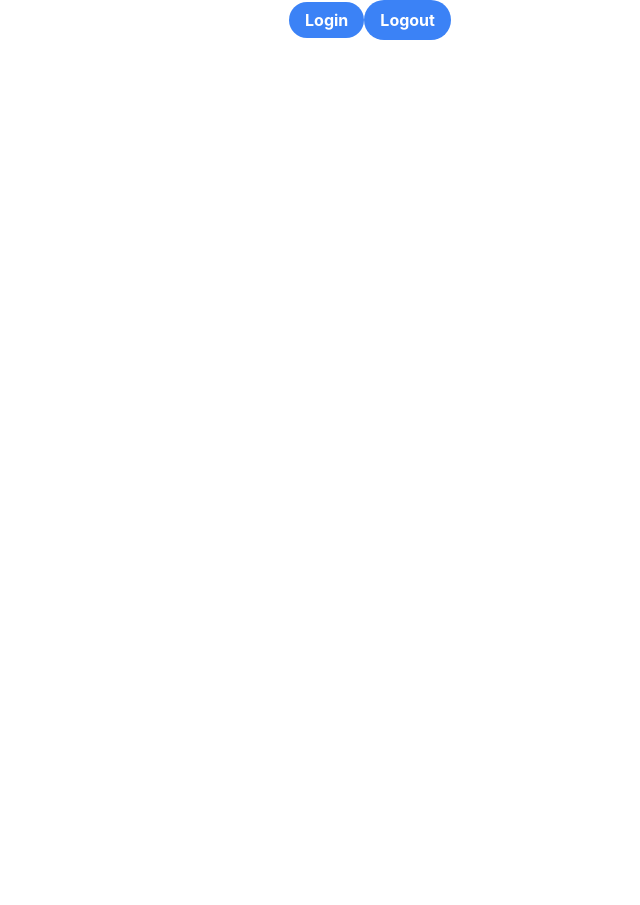
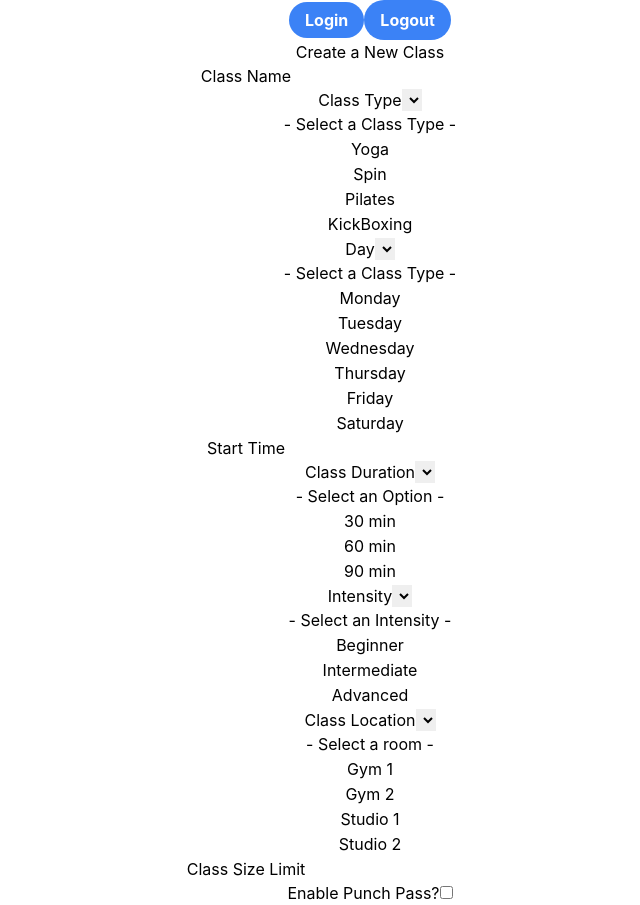
Before and after one commit to Build-Week-Anywhere-Fitness-Team-6/font-end, a React (Create React App) app in the folder front/: page /dashboard-instructor/form in a window 1280 px wide. Shown: the whole page, without its empty margins (270-910 px from the left). Before the commit the page ends 800 px from the top, so only its background shows below. Built offline with nearby package versions, Linux system fonts and the light colour scheme.

Commit message:
created form structure for Instructor form. labels and inputs created, no functionality is present.

```diff
--- a/front/src/components/InstructorForm.js
+++ b/front/src/components/InstructorForm.js
@@ -1,9 +1,125 @@
 import React from 'react';
 
 function InstructorForm(props) {
+
     return (
-        <div>
-
+        <div className="formContainer">
+            <div>
+                <h2>Create a New Class</h2>
+                <label>Class Name
+                    <input
+                    // value={values.name}
+                    // onChange={onChange}
+                    name='name'
+                    type='text'
+                    />
+                </label>
+            </div>
+            <div>
+                <label> Class Type
+                    <select
+                        // value={values.type}
+                        // onChange={onChange}
+                        name='type'
+                    />
+                    <option value=''>- Select a Class Type -</option>
+                    <option value='yoga'>Yoga</option>
+                    <option value='spin'>Spin</option>
+                    <option value='pilates'>Pilates</option>
+                    <option value='kickboxing'>KickBoxing</option>
+                </label>
+            </div>
+            <div>
+                 {/* Dropdown */}
+                <label> Day
+                    <select
+                        // value={values.day}
+                        // onChange={onChange}
+                        name='day'
+                    />
+                    <option value=''>- Select a Class Type -</option>
+                    <option value='monday'>Monday</option>
+                    <option value='tuesday'>Tuesday</option>
+                    <option value='wednesday'>Wednesday</option>
+                    <option value='thursday'>Thursday</option>
+                    <option value='friday'>Friday</option>
+                    <option value='saturday'>Saturday</option>
+                </label>
+            </div>
+           <div>
+                <label> Start Time
+                    <input
+                        // value={values.time}
+                        // onChange={onChange}
+                        name='time'
+                        type='text'
+                    />
+                </label>
+           </div>
+            <div>
+                 {/* DropDown */}
+                <label>Class Duration
+                    <select
+                        // value={values.duration}
+                        // onChange={onChange}
+                        name='duration'
+                    />
+                    <option value=''>- Select an Option -</option>
+                    <option value='30-min'>30 min</option>
+                    <option value='60-min'>60 min</option>
+                    <option value='90-min'>90 min</option>
+                </label>
+            </div>
+           <div>
+                {/* Dropdown */}
+                <label>Intensity
+                    <select
+                        // value={values.intensity}
+                        // onChange={onChange}
+                        name='intensity'
+                    />
+                    <option value=''>- Select an Intensity -</option>
+                    <option value='beginner'>Beginner</option>
+                    <option value='intermediate'>Intermediate</option>
+                    <option value='advanced'>Advanced</option>
+                </label>
+           </div>
+           <div>
+            <label> Class Location
+                    <select
+                        // value={values.location}
+                        // onChange={onChange}
+                        name='location'
+                    />
+                    <option value=''>- Select a room -</option>
+                    <option value='gym-1'>Gym 1</option>
+                    <option value='gym-2'>Gym 2</option>
+                    <option value='studio-1'>Studio 1</option>
+                    <option value='studio-2'>Studio 2</option>
+                </label>
+           </div>
+            <div>
+                {/* Enter Text */}
+                <label> Class Size Limit
+                    <input
+                        // value={values.max_capacity}
+                        // onChange={onChange}
+                        name='max_capacity'
+                        type='text'
+                    />
+                </label>
+            </div>
+            <div>
+                 {/* Checkbox */}
+                <label> Enable Punch Pass?
+                    <input
+                        type="checkbox"
+                        name="punch_pass"
+                        // onChange={onChange}
+                        // checked={values.punch_pass}
+                    />
+                </label>
+            </div>
         </div>
     );
 }
```
Also changed, not shown: 1 other file (tests, documents, lock files or other folders).
